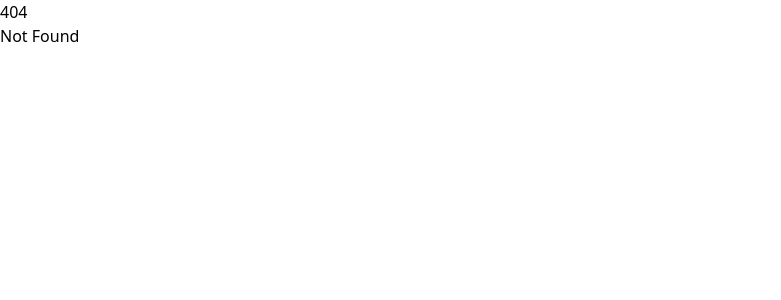
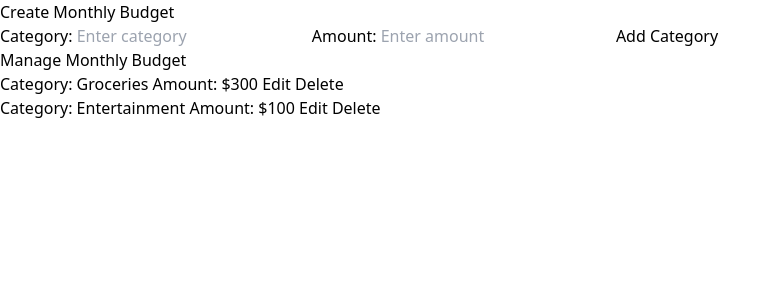
Before and after one commit to tulXoro/smartspendr, a SvelteKit app: page /budget in a window 1280 px wide. Before the commit this address had no page. Shown: the top 300 px of the page, without its empty margins (0-781 px from the left). Built offline with nearby package versions, Linux system fonts and the light colour scheme.

Commit message:
add budget file

```diff
--- /dev/null
+++ b/src/routes/budget/+page.svelte
@@ -0,0 +1,31 @@
+<body>
+<div id="budget-creation">
+    <h2>Create Monthly Budget</h2>
+    <form id="budget-form">
+      <label for="category">Category:</label>
+      <input type="text" id="category" placeholder="Enter category">
+      <label for="amount">Amount:</label>
+      <input type="number" id="amount" placeholder="Enter amount">
+      <button type="submit">Add Category</button>
+    </form>
+  </div>
+
+  <div id="budget-management">
+    <h2>Manage Monthly Budget</h2>
+    <ul id="budget-list">
+      <!-- Hardcoded budget categories -->
+      <li>
+        <span>Category: Groceries</span>
+        <span>Amount: $300</span>
+        <button>Edit</button>
+        <button>Delete</button>
+      </li>
+      <li>
+        <span>Category: Entertainment</span>
+        <span>Amount: $100</span>
+        <button>Edit</button>
+        <button>Delete</button>
+      </li>
+    </ul>
+  </div>
+</body>
```
